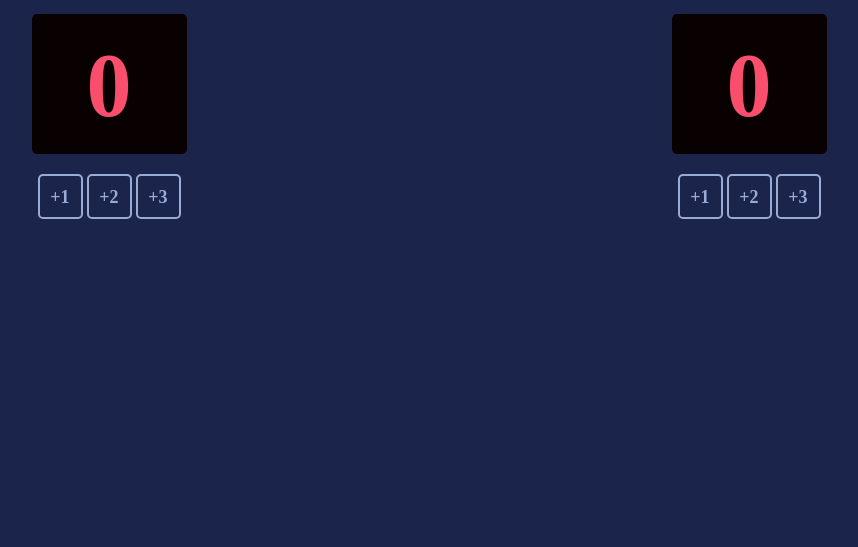
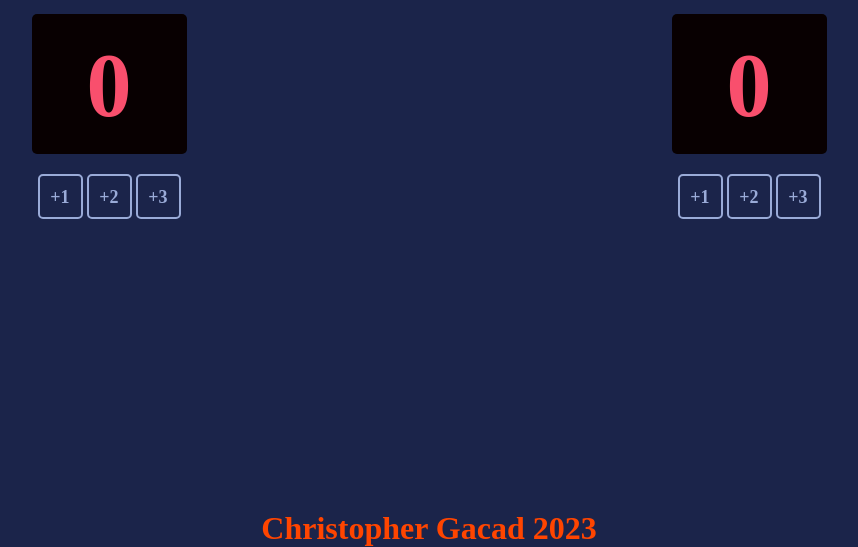
Before and after one commit to TopherGacad/basketball-scoreboard, a plain HTML site: page index.html in a window 1280 px wide. Shown: the part 391-938 px from the top of the page, without its empty margins (211-1069 px from the left). Before the commit the page ends 880 px from the top, so only its background shows below. Drawn offline with nearby package versions, Linux system fonts and the light colour scheme.

Commit message:
Update h1 at bottom

```diff
--- a/index.html
+++ b/index.html
@@ -21,7 +21,7 @@
                 <button onclick="guessthree()">+3</button>
             </div>
         </div>
-
+        <h1>Christopher Gacad 2023</h1>
 
 
 
```
